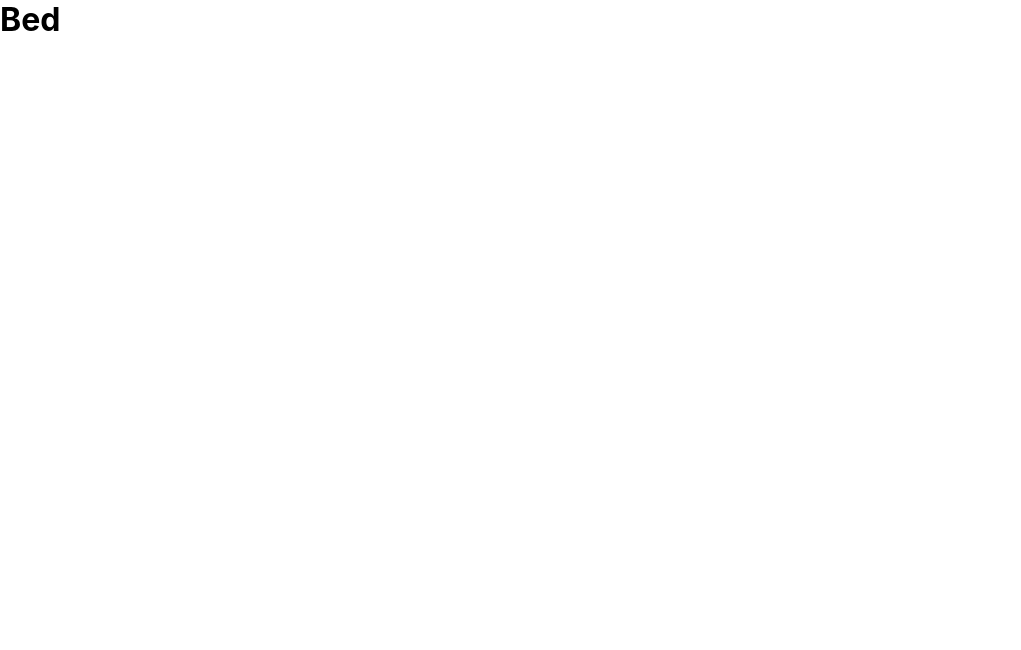
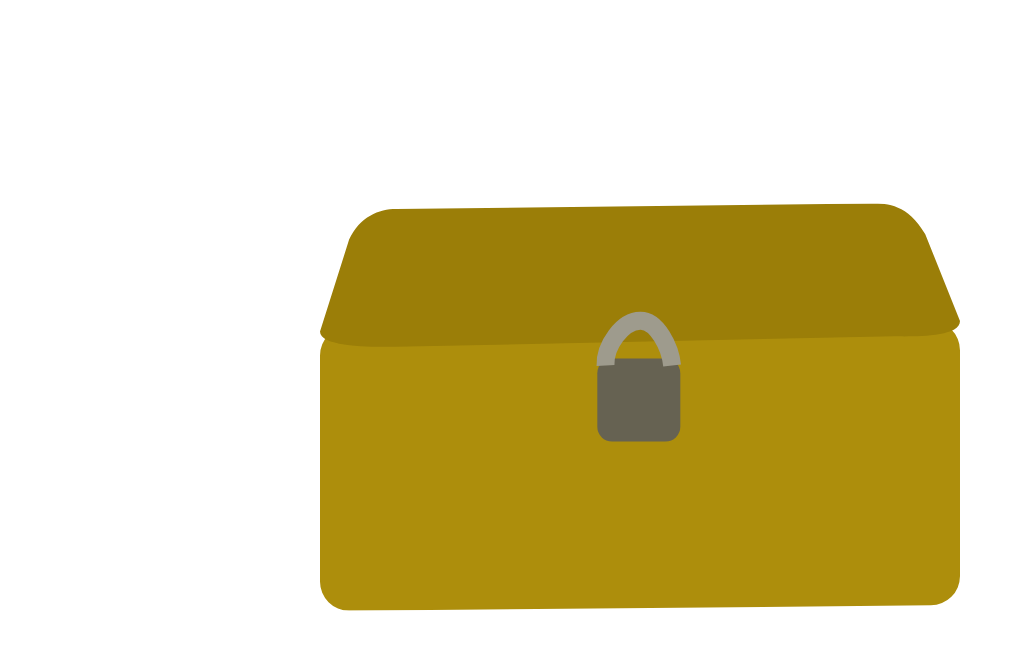
Before and after one commit to joal7299/Capstone, a React (Create React App) app: page /bed in a window 1280 px wide. Shown: the top 650 px of the page, without its empty margins (0-1021 px from the left). Built offline with nearby package versions, Linux system fonts and the light colour scheme.

Commit message:
parent scene setup

```diff
--- a/src/components/Bed.js
+++ b/src/components/Bed.js
@@ -1,4 +1,6 @@
 import React from 'react'
+import Hover from "./Hover.js"
+import {ReactComponent as Box} from '../img/box.svg'
 //import Bed from .....
 //import Back from .....
 
@@ -6,8 +8,9 @@ class Bed extends React.Component {
     render() {
         return (
             <div>
-                <h1>Bed</h1>
+                {/* <Hover noHoverSvg={<Back className="Back"/>} hoverSvg={<Back onClick={()=> window.location.href="Back"} className="Back"/>}/> */}
                 {/* <bed /> */}
+                <Box className = "box"/>
             </div>
         )
     }
--- a/src/components/Desk.js
+++ b/src/components/Desk.js
@@ -1,4 +1,5 @@
 import React from 'react'
+import Hover from "./Hover.js"
 //import Desk from .....
 //import Back from .....
 
@@ -6,7 +7,7 @@ class Desk extends React.Component {
     render() {
         return (
             <div>
-                <h1>Desk</h1>
+                {/* <Hover noHoverSvg={<Back className="Back"/>} hoverSvg={<Back onClick={()=> window.location.href="Back"} className="Back"/>}/> */}
                 {/* <Desk /> */}
             </div>
         )
--- a/src/components/Note.js
+++ b/src/components/Note.js
@@ -1,5 +1,7 @@
 import React from 'react'
 import {ReactComponent as Stephnote} from '../img/letter-1.svg'
+import Hover from "./Hover.js"
+//import Back ....
 
 class Note extends React.Component {
     render() {
--- a/src/components/Parent.js
+++ b/src/components/Parent.js
@@ -5,6 +5,7 @@ import Hover from "./Hover.js"
 //import Bed from ....
 //import Desk from ....
 //import Trash from ....
+//import Back ....
 
 import {ReactComponent as Letter} from "../img/letter-1.svg"
 import {ReactComponent as Room} from "../img/RoomScene.svg"
--- a/src/components/Trash.js
+++ b/src/components/Trash.js
@@ -1,5 +1,6 @@
 import React from 'react'
 import  DragParent from './dropTest'
+import Hover from "./Hover.js"
 //import Trash from ....
 //import Back from ....
 
@@ -7,7 +8,7 @@ class Trash extends React.Component {
     render() {
         return (
             <div>
-                <h1>Trash</h1>
+                {/* <Hover noHoverSvg={<Back className="Back"/>} hoverSvg={<Back onClick={()=> window.location.href="Back"} className="Back"/>}/> */}
                 <DragParent />
                 {/* <Trash /> */}
             </div>
--- a/src/components/style.css
+++ b/src/components/style.css
@@ -194,3 +194,13 @@
 .piece8 {
     width: 15%;
 }
+
+.Back {
+    float: left;
+}
+
+.box {
+    width: 50%;
+    transform: translate(50%, 50%);
+    text-align: center;
+}
```
